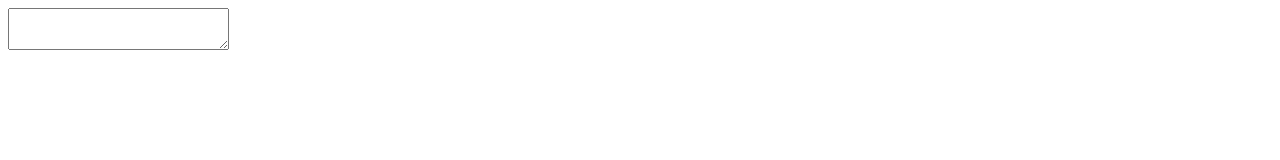
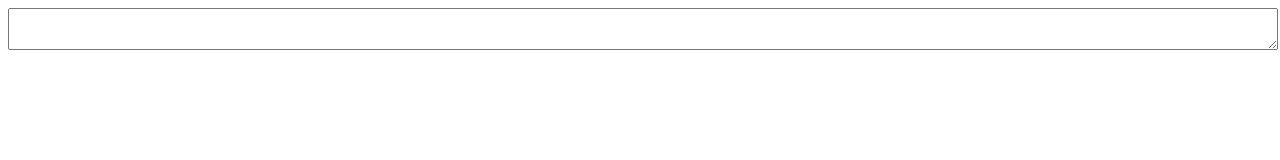
Before and after one commit to osnth01/text, a plain HTML site: page index.html in a window 1280 px wide. Drawn offline with Linux system fonts and the light colour scheme.

Commit message:
textarea width 100%

```diff
--- a/index.html
+++ b/index.html
@@ -11,7 +11,8 @@
       #text {
         font-size: 16px;
         display: block;
-        overflow: hidden"
+        overflow: hidden;
+        width: 100%;
       }
     </style>
   </head>
```
